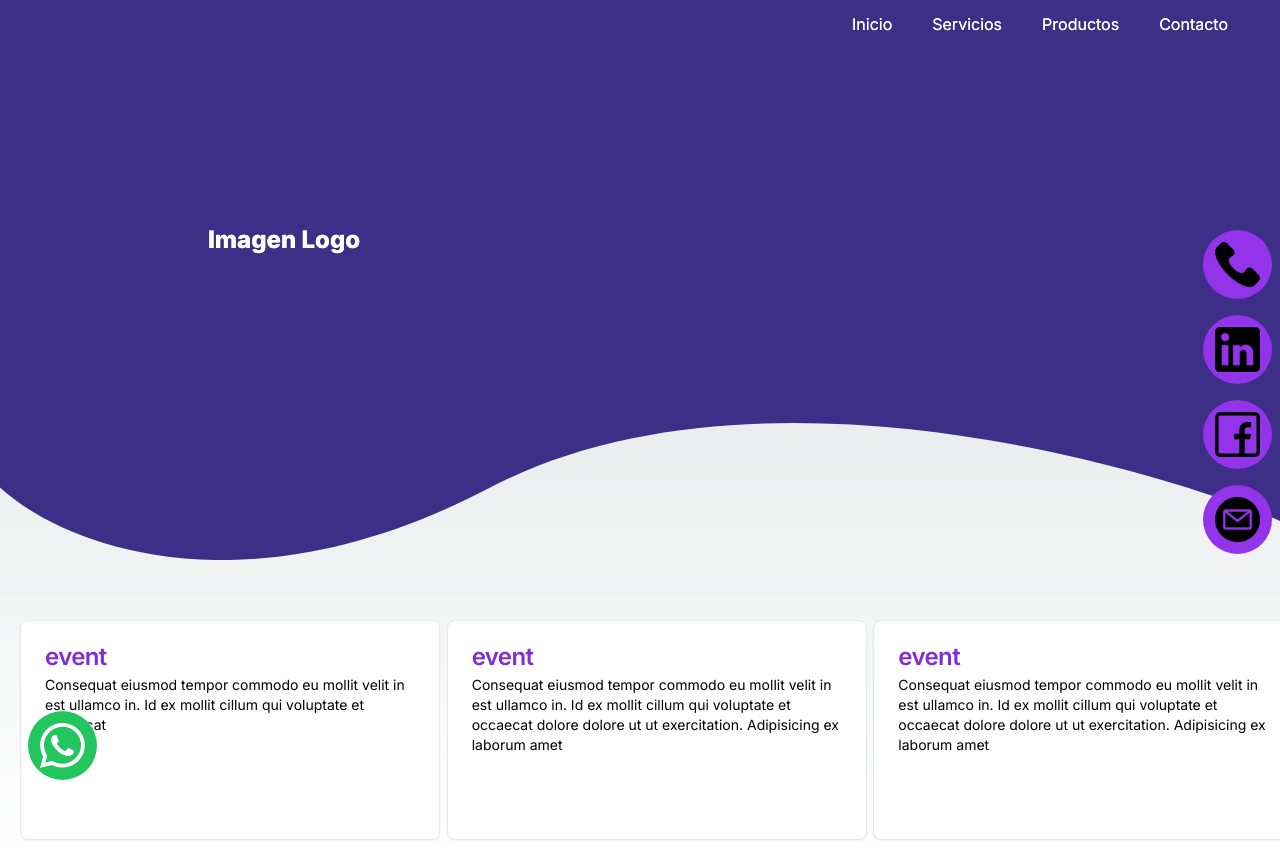
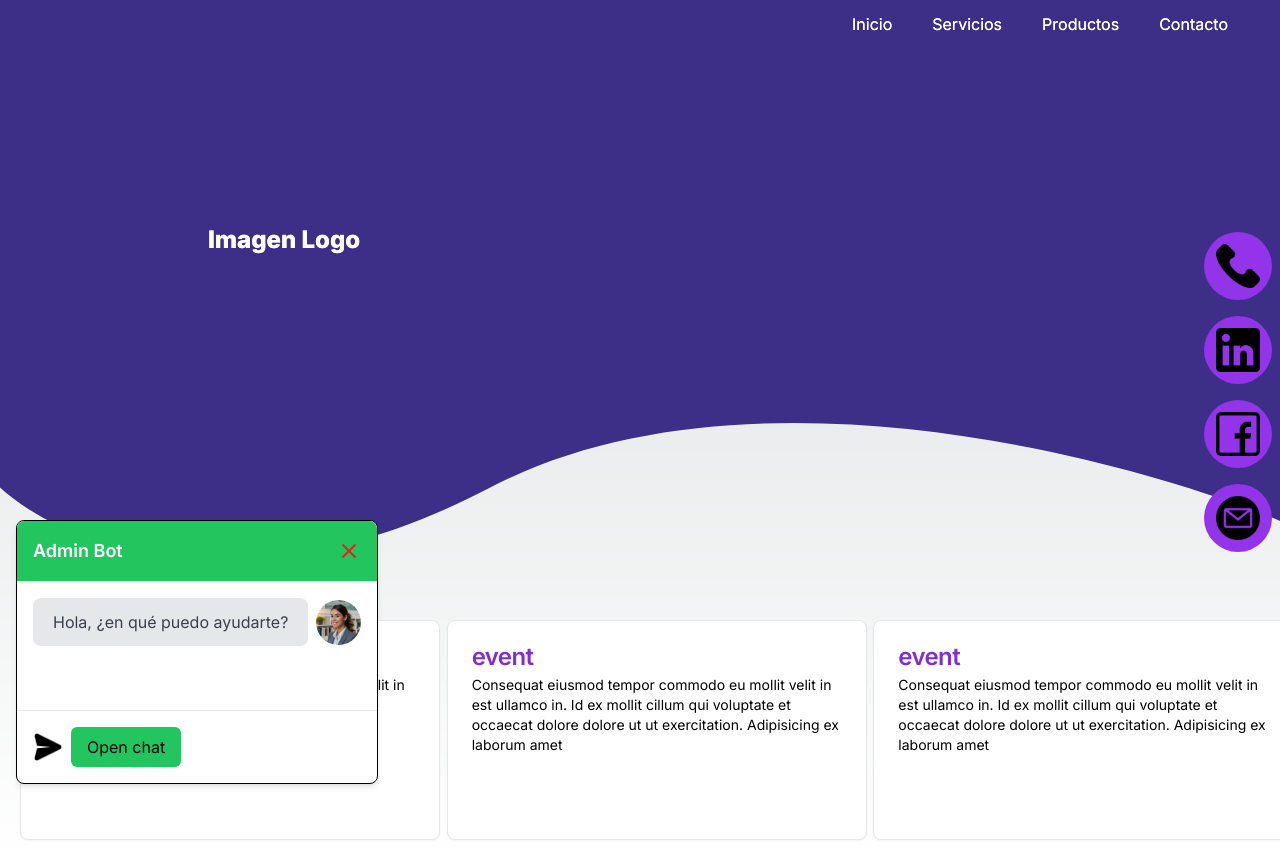
Before and after one commit to JorgeRojas720s/ProjectWeb, a Next.js app: page / in a window 1280 px wide. Both pictures are taken after a click on the element 62 px from the left and 745 px from the top of the page. Built offline with nearby package versions, Linux system fonts and the light colour scheme.

Commit message:
Message Window

```diff
--- a/src/components/ContButtons.tsx
+++ b/src/components/ContButtons.tsx
@@ -10,31 +10,55 @@ export default function ContButtons() {
     <div className="fixed top-1/2 right-0 transform -translate-y-1/2 flex flex-col items-end mr-2">
       <a
         href="tel:+1234567890"
-        className="bg-purple-600 text-white p-3 rounded-full inline-flex items-center justify-center mb-4 transition-transform transform-gpu hover:translate-x-[-10px]"
+        className="bg-purple-600 text-white rounded-full inline-flex items-center justify-center mb-4 transition-transform transform-gpu hover:translate-x-[-10px] p-2 md:p-3"
       >
-        <Image src={phoneIcon} alt="Phone" width={45} height={45} />
+        <Image
+          src={phoneIcon}
+          alt="Phone"
+          width={30}
+          height={30}
+          className="w-6 h-6 md:w-11 md:h-11"
+        />
       </a>
       <a
         href="https://www.linkedin.com/in/yourprofile"
         target="_blank"
         rel="noopener noreferrer"
-        className="bg-purple-600 text-white p-3 rounded-full inline-flex items-center justify-center mb-4 transition-transform transform-gpu hover:translate-x-[-10px]"
+        className="bg-purple-600 text-white rounded-full inline-flex items-center justify-center mb-4 transition-transform transform-gpu hover:translate-x-[-10px] p-2 md:p-3"
       >
-        <Image src={linkedinIcon} alt="LinkedIn" width={45} height={45} />
+        <Image
+          src={linkedinIcon}
+          alt="LinkedIn"
+          width={30}
+          height={30}
+          className="w-6 h-6 md:w-11 md:h-11"
+        />
       </a>
       <a
         href="https://www.facebook.com/yourprofile"
         target="_blank"
         rel="noopener noreferrer"
-        className="bg-purple-600 text-white p-3 rounded-full inline-flex items-center justify-center mb-4 transition-transform transform-gpu hover:translate-x-[-10px]"
+        className="bg-purple-600 text-white rounded-full inline-flex items-center justify-center mb-4 transition-transform transform-gpu hover:translate-x-[-10px] p-2 md:p-3"
       >
-        <Image src={facebookIcon} alt="Facebook" width={45} height={45} />
+        <Image
+          src={facebookIcon}
+          alt="Facebook"
+          width={30}
+          height={30}
+          className="w-6 h-6 md:w-11 md:h-11"
+        />
       </a>
       <a
         href="mailto:your@email.com"
-        className="bg-purple-600 text-white p-3 rounded-full inline-flex items-center justify-center mb-4 transition-transform transform-gpu hover:translate-x-[-10px]"
+        className="bg-purple-600 text-white rounded-full inline-flex items-center justify-center mb-4 transition-transform transform-gpu hover:translate-x-[-10px] p-2 md:p-3"
       >
-        <Image src={emailIcon} alt="Email" width={45} height={45} />
+        <Image
+          src={emailIcon}
+          alt="Email"
+          width={30}
+          height={30}
+          className="w-6 h-6 md:w-11 md:h-11"
+        />
       </a>
     </div>
   );
--- /dev/null
+++ b/src/components/MessageWindow.tsx
@@ -0,0 +1,51 @@
+export default function MessageWindow() {
+    return (
+        <div>
+            <div className="fixed bottom-0 right-0 mb-4 mr-4">
+                <button id="open-chat" className="bg-blue-500 text-white py-2 px-4 rounded-md hover:bg-blue-600 transition duration-300 flex items-center">
+                    <svg xmlns="http://www.w3.org/2000/svg" className="w-6 h-6 mr-2" fill="none" viewBox="0 0 24 24" stroke="currentColor">
+                        <path strokeLinecap="round" strokeLinejoin="round" strokeWidth={2} d="M12 6v6m0 0v6m0-6h6m-6 0H6"></path>
+                    </svg>
+                    Chat with Admin Bot
+                </button>
+            </div>
+            <div id="chat-container" className="hidden fixed bottom-16 right-4 w-96">
+                <div className="bg-white shadow-md rounded-lg max-w-lg w-full">
+                    <div className="p-4 border-b bg-blue-500 text-white rounded-t-lg flex justify-between items-center">
+                        <p className="text-lg font-semibold">Admin Bot</p>
+                        <button id="close-chat" className="text-gray-300 hover:text-gray-400 focus:outline-none focus:text-gray-400">
+                            <svg xmlns="http://www.w3.org/2000/svg" className="w-6 h-6" fill="none" viewBox="0 0 24 24" stroke="currentColor">
+                                <path strokeLinecap="round" strokeLinejoin="round" strokeWidth={2} d="M6 18L18 6M6 6l12 12"></path>
+                            </svg>
+                        </button>
+                    </div>
+                    <div id="chatbox" className="p-4 h-80 overflow-y-auto">
+                        {/* Chat messages will be displayed here */}
+                        <div className="mb-2 text-right">
+                            <p className="bg-blue-500 text-white rounded-lg py-2 px-4 inline-block">hello</p>
+                        </div>
+                        <div className="mb-2">
+                            <p className="bg-gray-200 text-gray-700 rounded-lg py-2 px-4 inline-block">This is a response from the chatbot.</p>
+                        </div>
+                        <div className="mb-2 text-right">
+                            <p className="bg-blue-500 text-white rounded-lg py-2 px-4 inline-block">this example of chat</p>
+                        </div>
+                        <div className="mb-2">
+                            <p className="bg-gray-200 text-gray-700 rounded-lg py-2 px-4 inline-block">This is a response from the chatbot.</p>
+                        </div>
+                        <div className="mb-2 text-right">
+                            <p className="bg-blue-500 text-white rounded-lg py-2 px-4 inline-block">design with tailwind</p>
+                        </div>
+                        <div className="mb-2">
+                            <p className="bg-gray-200 text-gray-700 rounded-lg py-2 px-4 inline-block">This is a response from the chatbot.</p>
+                        </div>
+                    </div>
+                    <div className="p-4 border-t flex">
+                        <input id="user-input" type="text" placeholder="Type a message" className="w-full px-3 py-2 border rounded-l-md focus:outline-none focus:ring-2 focus:ring-blue-500" />
+                        <button id="send-button" className="bg-blue-500 text-white px-4 py-2 rounded-r-md hover:bg-blue-600 transition duration-300">Send</button>
+                    </div>
+                </div>
+            </div>
+        </div>
+    );
+}
--- a/src/components/WhatsAppButton.tsx
+++ b/src/components/WhatsAppButton.tsx
@@ -1,25 +1,29 @@
-'use client'
-import React, { useState } from 'react';
+"use client";
+import React, { useState } from "react";
+import personIcon from "../images/person.jpg";
+import messageIcon from "../images/message.png";
+import Image from "next/image";
 
 export default function WhatsAppButton() {
   const [showPopup, setShowPopup] = useState(false);
+
   const togglePopup = () => {
     setShowPopup(!showPopup);
   };
 
   return (
+    <div>
+      {!showPopup && (
         <div className="fixed bottom-5 left-7 z-50">
           <div
             className="transition-transform duration-300 hover:scale-110"
-        onMouseEnter={() => setShowPopup(true)}
-        onMouseLeave={() => setShowPopup(false)}
             onClick={togglePopup}
           >
-        <div className="bg-green-500 rounded-full p-3 text-white">
+            <div className="bg-green-500 rounded-full p-3 text-white w-12 h-12 md:w-16 md:h-16 flex justify-center items-center">
               <svg
                 xmlns="http://www.w3.org/2000/svg"
-            width="45"
-            height="45"
+                width="100%"
+                height="100%"
                 fill="currentColor"
                 className="bi bi-whatsapp"
                 viewBox="0 0 16 16"
@@ -29,5 +33,68 @@ export default function WhatsAppButton() {
             </div>
           </div>
         </div>
+      )}
+
+      {showPopup && (
+        <div className="fixed bottom-0 left-0 mb-4 ml-4">
+          <div className="max-w-md w-full">
+            <div className="bg-white shadow-md rounded-lg max-w-lg w-full border border-black md:max-w-md">
+              <div className="p-2 md:p-4 border-b bg-green-500 text-white rounded-t-lg flex justify-between items-center">
+                <p className="text-sm md:text-lg font-semibold">Admin Bot</p>
+                <button
+                  id="close-chat"
+                  className="text-red-600 hover:text-red-500 focus:outline-none focus:text-red-500"
+                  onClick={togglePopup}
+                >
+                  <svg
+                    xmlns="http://www.w3.org/2000/svg"
+                    className="w-6 h-6"
+                    fill="none"
+                    viewBox="0 0 24 24"
+                    stroke="currentColor"
+                  >
+                    <path
+                      strokeLinecap="round"
+                      strokeLinejoin="round"
+                      strokeWidth={2}
+                      d="M6 18L18 6M6 6l12 12"
+                    />
+                  </svg>
+                </button>
+              </div>
+              <div id="chatbox" className="p-2 md:p-4 h-32 overflow-y-auto">
+                <div className="mb-2 flex items-center">
+                  <p className="bg-gray-200 text-gray-700 rounded-lg py-3 px-5 inline-block">
+                    Hola, ¿en qué puedo ayudarte?
+                  </p>
+                  <Image
+                    src={personIcon}
+                    alt="Phone"
+                    width={45}
+                    height={45}
+                    className="rounded-full ml-2"
+                  />
+                </div>
+              </div>
+              <div className="p-2 md:p-4 border-t flex items-center">
+                <Image
+                  src={messageIcon}
+                  alt="Phone"
+                  width={30}
+                  height={30}
+                  className="mr-2"
+                />
+                <button
+                  id="send-button"
+                  className="bg-green-500 text-black px-4 py-2 rounded-md hover:bg-green-600 transition duration-300"
+                >
+                  Open chat
+                </button>
+              </div>
+            </div>
+          </div>
+        </div>
+      )}
+    </div>
   );
 }
```
Also changed, not shown: src/images/person.jpg (added). Lines whose indentation alone changed are shown as unchanged.
